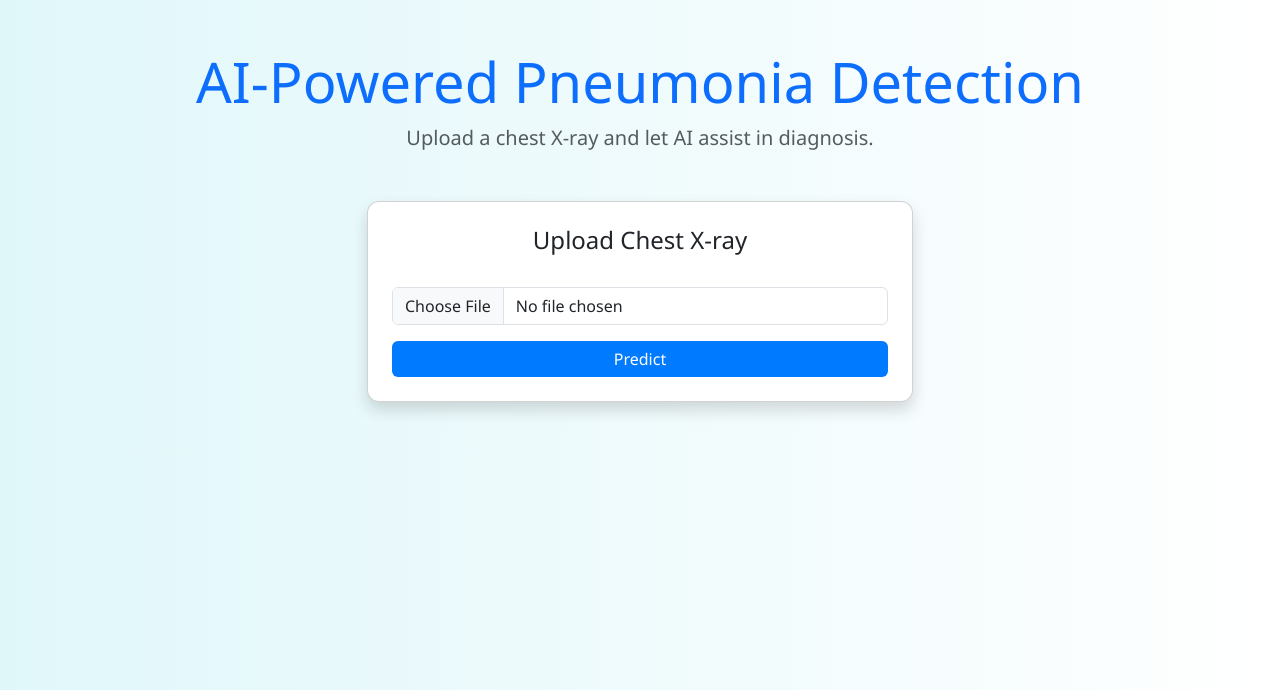
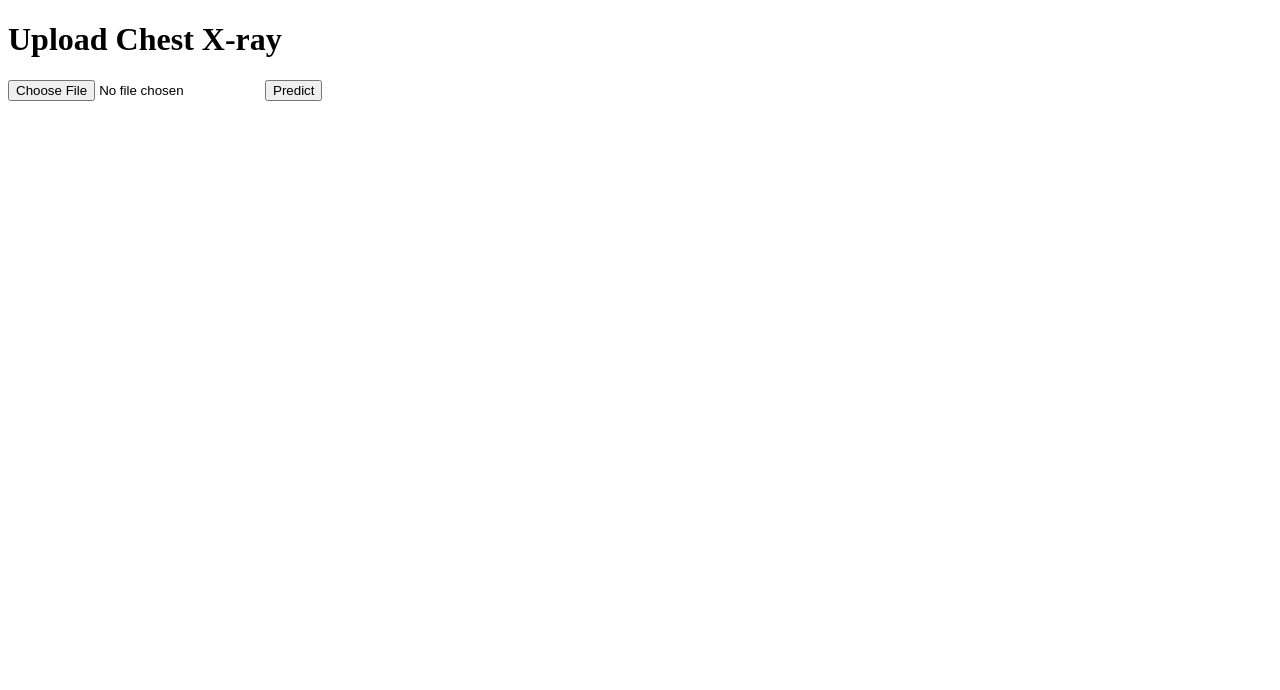
Before and after one commit to Fenet254/ChestXray-Triage, a Flask app: page / in a window 1280 px wide. Shown: the top 690 px of the page. Run offline with Flask 3, Linux system fonts and the light colour scheme.

Commit message:
Simplify index.html layout and remove Bootstrap
Replaces the Bootstrap-based layout with a minimal HTML structure, removing external CSS, JS, and advanced styling. The form and prediction display remain, but the page is now simpler and more lightweight.

```diff
--- a/pneumonia_webapp/templates/index.html
+++ b/pneumonia_webapp/templates/index.html
@@ -1,43 +1,17 @@
 <!DOCTYPE html>
-<html lang="en">
+<html>
 <head>
-    <meta charset="UTF-8">
-    <title>AI-Powered Pneumonia Detection</title>
-    <link href="https://cdn.jsdelivr.net/npm/bootstrap@5.3.0/dist/css/bootstrap.min.css" rel="stylesheet">
-    <link rel="stylesheet" href="{{ url_for('static', filename='css/style.css') }}">
-    <script src="{{ url_for('static', filename='js/script.js') }}"></script>
+    <title>Pneumonia Detection</title>
 </head>
 <body>
-    <div class="container py-5">
-        <div class="text-center mb-5">
-            <h1 class="display-4 text-primary">AI-Powered Pneumonia Detection</h1>
-            <p class="lead text-muted">Upload a chest X-ray and let AI assist in diagnosis.</p>
-        </div>
+    <h1>Upload Chest X-ray</h1>
+    <form method="POST" enctype="multipart/form-data">
+        <input type="file" name="xray_image" required>
+        <button type="submit">Predict</button>
+    </form>
 
-        <div class="row justify-content-center">
-            <div class="col-md-6">
-                <div class="card shadow p-4">
-                    <h4 class="mb-3 text-center">Upload Chest X-ray</h4>
-
-                    <div class="mb-3 text-center">
-                        <img id="preview" src="#" alt="Image Preview" class="img-fluid rounded shadow" style="max-height: 300px; display: none;">
-                    </div>
-
-                    <form method="POST" enctype="multipart/form-data">
-                        <input type="file" name="xray_image" class="form-control mb-3" required>
-                        <button type="submit" class="btn btn-primary w-100">Predict</button>
-                    </form>
-
-                    {% if prediction %}
-                        <div class="alert alert-success mt-4 text-center">
-                            <h5>🩺 Prediction Result:</h5>
-                            <p class="mb-0"><strong>{{ prediction }}</strong></p>
-                        </div>
-                    {% endif %}
-                </div>
-            </div>
-        </div>
-    </div>
-
+    {% if prediction %}
+        <h2>Prediction: {{ prediction }}</h2>
+    {% endif %}
 </body>
 </html>
```
